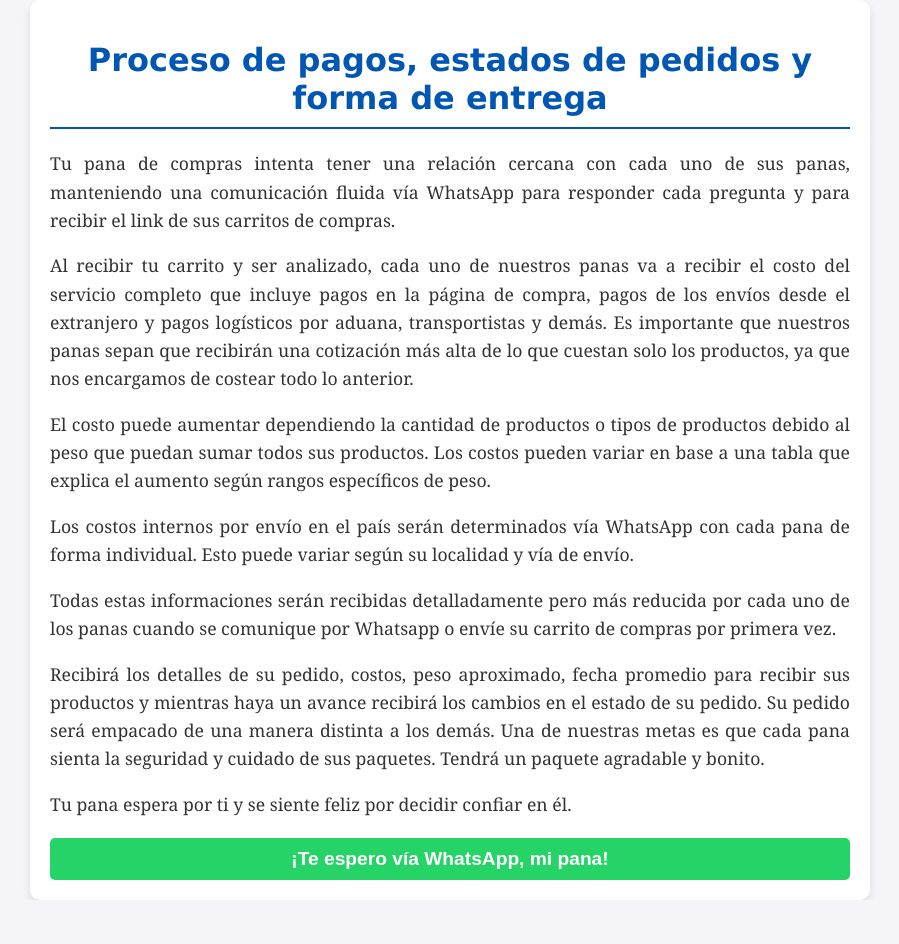
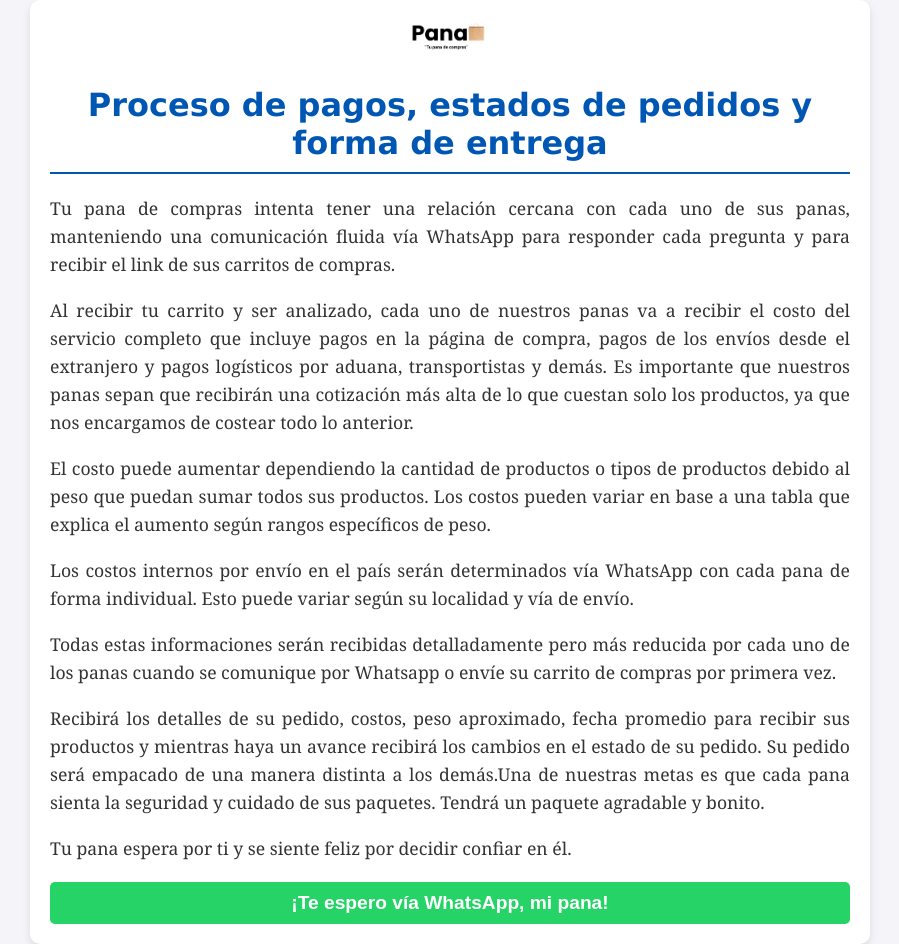
Before and after one commit to Tupanadecompras/Tupana.github.io, a plain HTML site: page index.html in a window 1280 px wide. Shown: the whole page, without its empty margins (190-1089 px from the left). Before the commit the page ends 900 px from the top, so only its background shows below. Drawn offline with Linux system fonts and the light colour scheme.

Commit message:
Update index.html

```diff
--- a/index.html
+++ b/index.html
@@ -25,6 +25,14 @@
             background-color: #ffffff;
             border-radius: 10px;
             box-shadow: 0px 4px 8px rgba(0, 0, 0, 0.1);
+            text-align: center; /* Centra el contenido */
+        }
+
+        /* Estilo del logo */
+        .logo {
+            width: 80px; /* Ajusta el tamaño del logo */
+            height: auto;
+            margin-bottom: 10px; /* Espacio entre el logo y el título */
         }
 
         /* Estilo del título */
@@ -69,6 +77,9 @@
 </head>
 <body>
     <div class="container">
+        <!-- Logo centrado encima del título -->
+        <img src="logo.png" alt="Logo de la empresa" class="logo">
+
         <h1>Proceso de pagos, estados de pedidos y forma de entrega</h1>
 
         <p>
@@ -92,7 +103,7 @@
         </p>
 
         <p>
-            Recibirá los detalles de su pedido, costos, peso aproximado, fecha promedio para recibir sus productos y mientras haya un avance recibirá los cambios en el estado de su pedido. Su pedido será empacado de una manera distinta a los demás. Una de nuestras metas es que cada pana sienta la seguridad y cuidado de sus paquetes. Tendrá un paquete agradable y bonito.
+            Recibirá los detalles de su pedido, costos, peso aproximado, fecha promedio para recibir sus productos y mientras haya un avance recibirá los cambios en el estado de su pedido. Su pedido será empacado de una manera distinta a los demás.Una de nuestras metas es que cada pana sienta la seguridad y cuidado de sus paquetes. Tendrá un paquete agradable y bonito.
         </p>
 
         <p>
```
